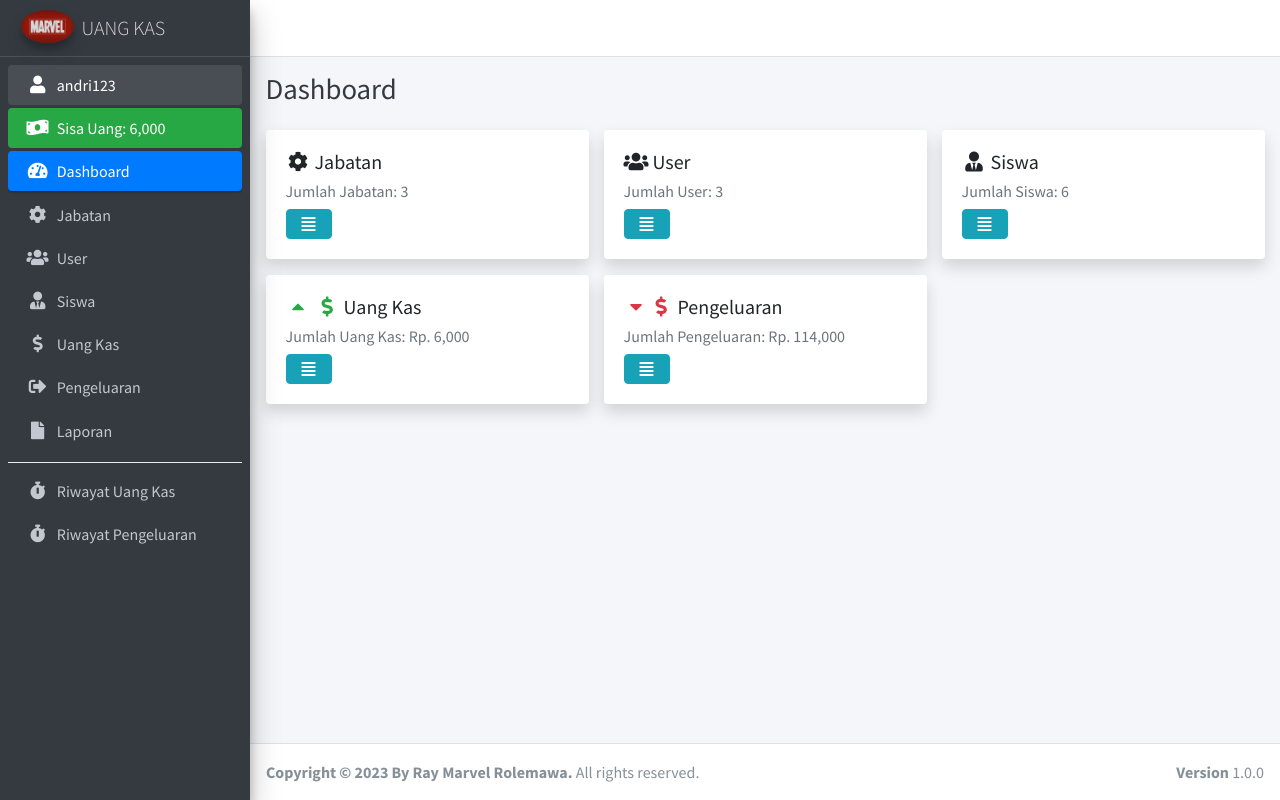
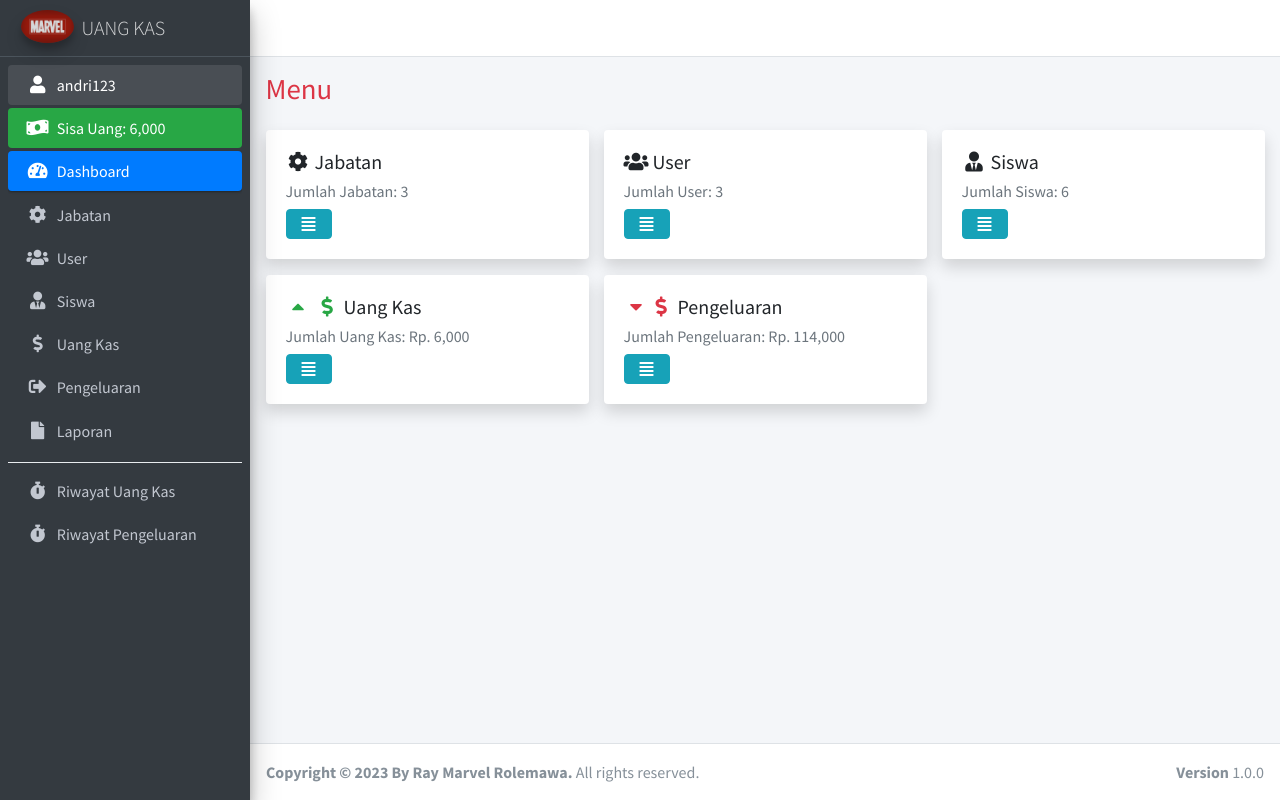
Before and after one commit to Ray-Marvel-Rolemawa/Pengkodean-Uang-Kas-Sekolah, a PHP site: page / in a window 1280 px wide. Run offline with PHP 8.4, Linux system fonts and the light colour scheme; the visitor is signed in with stand-in values (Sample User, id 1); data comes from the database, SQL or seed files in the repository.

Commit message:
Update index.php

```diff
--- a/index.php
+++ b/index.php
@@ -37,7 +37,7 @@
       <div class="container-fluid">
         <div class="row mb-2">
           <div class="col-sm">
-            <h1 class="m-0 text-dark">Dashboard</h1>
+            <h1 class="m-0 text-red">Menu</h1>
           </div><!-- /.col -->
         </div><!-- /.row -->
       </div><!-- /.container-fluid -->
```
